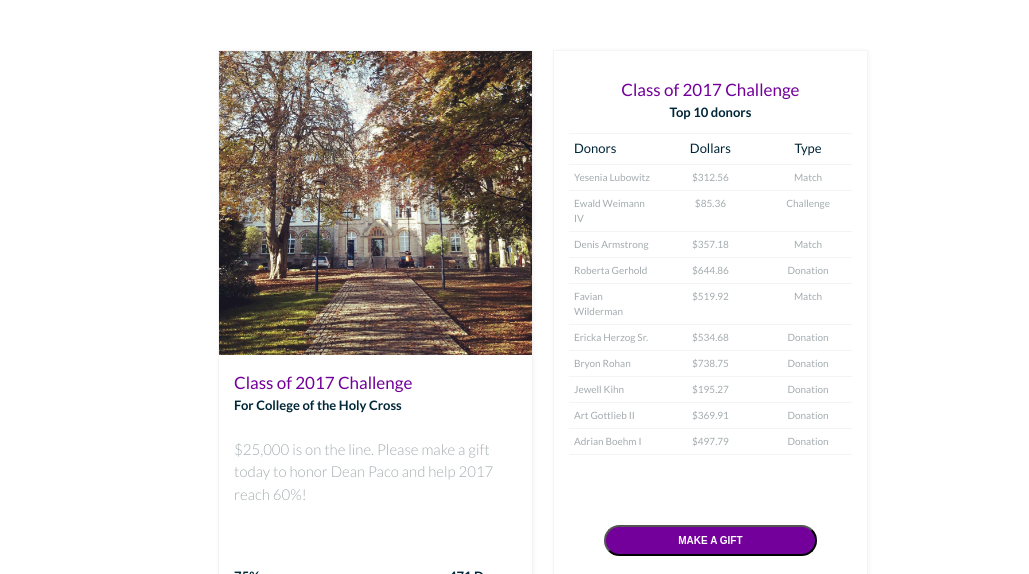
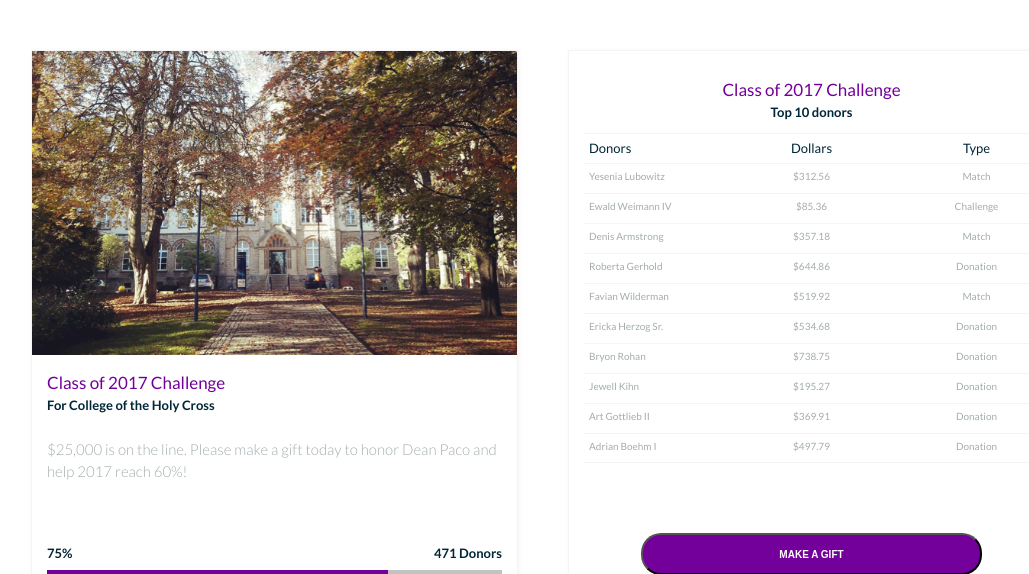
Before and after one commit to mml1/gc, a website: page index.html in a window 1280 px wide. Shown: the top 574 px of the page, without its empty margins (97-1126 px from the left). Drawn offline with Linux system fonts and the light colour scheme.

Commit message:
Added a little responisiveness

```diff
--- a/index.html
+++ b/index.html
@@ -12,9 +12,9 @@
 
 
 <body>
-    <section class="section-donate row">
+    <section class="section-donate">
 
-        <div class="card">
+        <div class="card row">
             <div class="col-6 card-front">
                 <div class="row">
                     <div class="card-front-img"></div>
--- a/sass/abstracts/_variables.scss
+++ b/sass/abstracts/_variables.scss
@@ -4,7 +4,7 @@ $default-font-size: 1.6rem;
 // GRID
 $grid-width: 114rem;
 $gutter-vertical: 1rem;
-$gutter-horizontal: 2rem;
+$gutter-horizontal: 5rem;
 
 // COLORS
 $college-primary: #73009A;
--- a/sass/components/_card.scss
+++ b/sass/components/_card.scss
@@ -1,8 +1,4 @@
 .card {
-    margin: 0 auto;
-    margin-top: 5em;
-    width: 57%;
-
     &-front {
         height: 80vh;
         border: $color-grey-light 1px solid;
--- a/sass/components/_table.scss
+++ b/sass/components/_table.scss
@@ -1,10 +1,12 @@
 .table {
     &-row{
         max-width: $grid-width;
+        height: 30px;
         margin: 0 auto;
         @include clearfix;
         padding: 5px;
         border-top: 1px solid $color-grey-light;
+        overflow: hidden;
 
         .donor-name{
             text-align: left;
--- a/sass/layout/_grid.scss
+++ b/sass/layout/_grid.scss
@@ -1,4 +1,5 @@
 .row {
+
     max-width: $grid-width;
     margin: 0 auto;
 
@@ -13,7 +14,12 @@
     }
 
     .col-6 {
+        display: inline-block;
         width: calc((100% - #{$gutter-horizontal}) / 2);
+        @media (max-width: 800px) {
+            display: block;
+            width: 100%;
+          }
     }
 
     .col-4 {
--- /dev/null
+++ b/sass/layout/_section.scss
@@ -0,0 +1,5 @@
+.section-donate{
+    margin: 0 auto;
+    margin-top: 5em;
+    max-width: 80%;
+}
--- a/sass/main.scss
+++ b/sass/main.scss
@@ -12,3 +12,4 @@
 
 
 @import "layout/grid";
+@import "layout/section";
```
Also changed, not shown: css/style.css.
